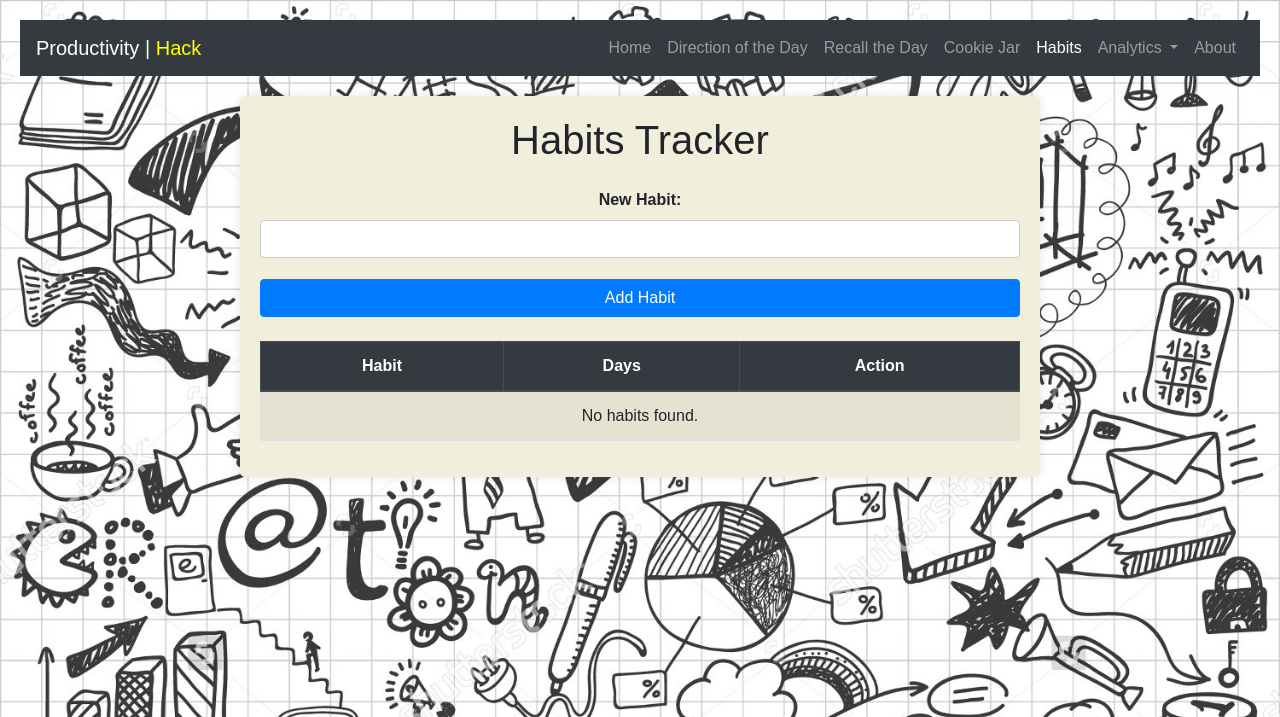
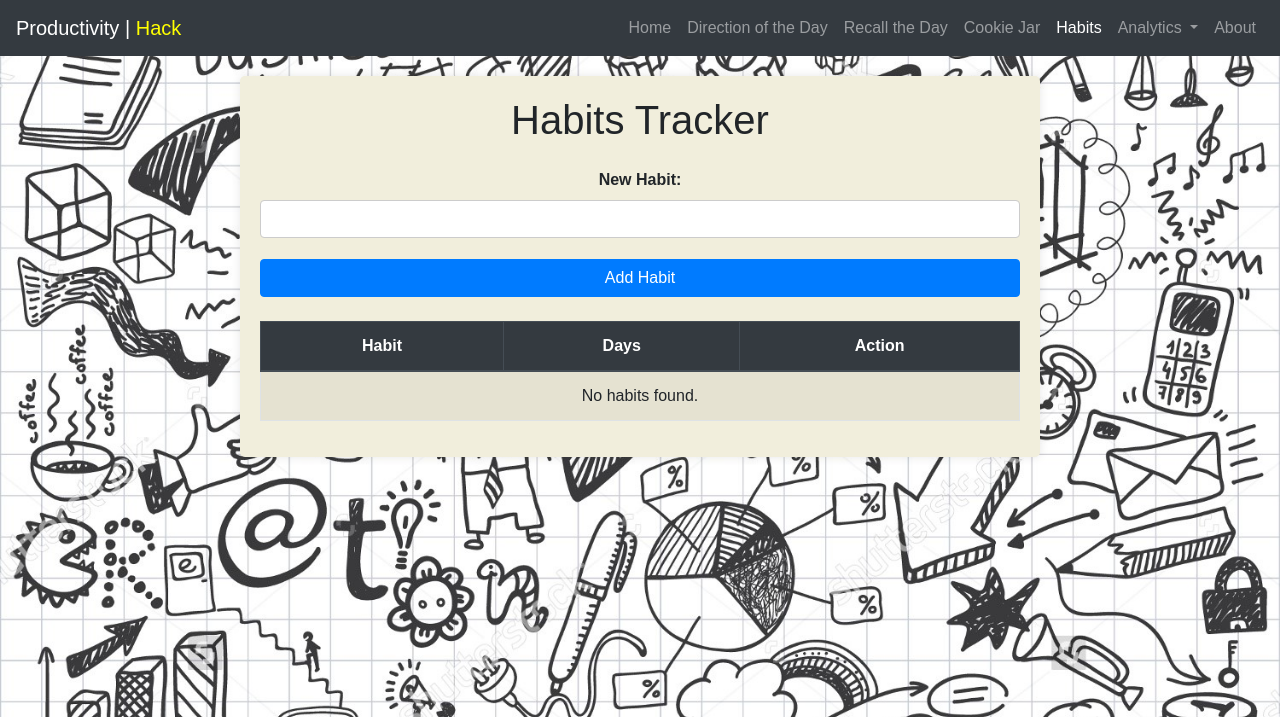
Before and after one commit to Avishka217/ProductivityHack, a PHP site: page /habits.php in a window 1280 px wide. Shown: the top 717 px of the page. Run offline with PHP 8.4, Linux system fonts and the light colour scheme; data that the repository does not hold is empty; some libraries are stand-ins or nearby versions.

Commit message:
navbar in habits.php fixed

```diff
--- a/habits.php
+++ b/habits.php
@@ -9,7 +9,18 @@
   <link href="https://stackpath.bootstrapcdn.com/bootstrap/4.5.2/css/bootstrap.min.css" rel="stylesheet">
   <link rel="stylesheet" href="style.css">
   <style>
-    .container {
+
+
+
+    body {
+      font-family: Arial, sans-serif;
+      /* Set a standard web font */
+      margin: 0;
+      padding: 0;
+    }
+
+
+ .container {
       max-width: 800px;
       margin: 20px auto;
       padding: 20px;
```
